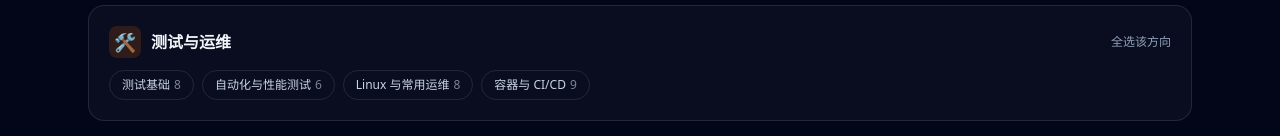
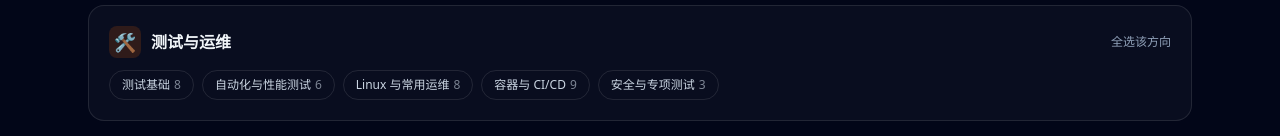
Before and after one commit to xwzy/interview.xwzy.dev, a React (Vite) app: page /quiz in a window 1280 px wide. Shown: the part 1338-1474 px from the top of the page. Built offline with nearby package versions, Linux system fonts and the light colour scheme.

Commit message:
feat(qa-ops): 新增「安全与专项测试」领域（安全测试/越权/App 专项 3 题）

```diff
--- a/src/data/qa-ops.ts
+++ b/src/data/qa-ops.ts
@@ -842,6 +842,105 @@ export const qaOpsTrack: Track = {
             },
           ],
         },
+
+      ],
+    },
+    {
+      id: 'qa-security-app',
+      name: '安全与专项测试',
+      description: 'Web 安全测试思路、越权漏洞与 App 专项（兼容性/弱网/稳定性）——测试工程师的高阶护城河。',
+      references: [
+        { label: 'OWASP Testing Guide', url: 'https://owasp.org/www-project-web-security-testing-guide/' },
+        { label: 'OWASP Top 10', url: 'https://owasp.org/Top10/' },
+      ],
+      questions: [
+        {
+          id: 'qa-sec-injection',
+          title: 'Web 安全测试的基础思路是什么？SQL 注入、XSS、CSRF 分别怎么测？',
+          difficulty: 'intermediate',
+          tags: ['安全测试', 'SQL 注入', 'XSS'],
+          points: [
+            '测试者思维：把所有**用户输入点**（表单、URL 参数、Header、JSON 体）当作不可信来源，逐个验证服务端是否校验——先梳理输入点清单再设计用例。',
+            '**SQL 注入**：字符型参数输入 `\' or \'1\'=\'1`、数字型参数加算式（`id=2-1` 看结果是否变化）、时间盲注用 `sleep(5)` 探测响应延迟；核心是验证服务端是否用了**参数化查询**。',
+            '**XSS** 三型定位：输入 `<script>alert(1)</script>` 与 `<img onerror=...>`，分别验证**存储型**（入库后他人页面触发）、**反射型**（URL 回显触发）、**DOM 型**（前端拼接 innerHTML 触发）——输入点与输出点分开排查。',
+            '**CSRF**：构造跨站表单自动提交，观察是否成功执行操作；检查关键接口有无 CSRF Token / SameSite Cookie；无 token 且 Cookie 自动携带即存在风险。',
+            '工具与产出：Burp Suite 抓包改参、浏览器 DevTools 看请求；报告要定位到**具体接口与参数**、给出复现步骤与危害等级，而不是只说"有漏洞"。',
+          ],
+          followUps: [
+            {
+              question: '开发说"前端已经做了输入过滤"，你怎么回应？',
+              points: [
+                '前端过滤可被完全绕过：直接用抓包工具构造请求，不经过任何前端代码——服务端校验才是唯一可信边界。',
+                '正确防御分层：前端过滤提升体验、**服务端参数化查询 + 输出编码**保证安全、CSP 兜底——多层防御每层独立生效。',
+              ],
+            },
+            {
+              question: '安全测试和功能测试的用例设计有什么本质区别？',
+              points: [
+                '功能测试验证"该做的能做"（正向+边界）；安全测试验证"不该做的做不了"（反向枚举攻击面）。',
+                '安全用例来自**攻击模型**（OWASP Top 10、注入/XSS/越权/SSRF/反序列化），需要持续更新；测试者要主动收集新漏洞类型补充用例库。',
+              ],
+            },
+          ],
+        },
+        {
+          id: 'qa-sec-broken-access',
+          title: '越权漏洞怎么测试？水平越权和垂直越权的区别是什么？',
+          difficulty: 'intermediate',
+          tags: ['越权', '安全测试', '权限'],
+          points: [
+            '**水平越权**（同级互访）：A 用户替换请求中的资源标识（orderId/userId/手机号）尝试读写 B 用户的数据——订单、收货地址、消息等"按 id 直取"的接口是高危区。',
+            '**垂直越权**（低权升高权）：用普通用户 token 直接调用管理接口（改 URL、遍历接口路径），或用无 token 请求应鉴权的接口——验证服务端是否校验**角色与身份**。',
+            '测试方法：抓包改参数 + **双账号对照**（A 的 token + B 的资源 id）、按接口文档遍历未公开接口、JWT 解开后修改 payload 重放（验证是否校验签名）。',
+            '修复验证标准：服务端必须用**会话中的身份**校验资源归属（资源 owner == 当前用户），拒绝未授权访问；前端隐藏入口只是体验优化，不算修复。',
+            '高危信号：接口按可预测 id（自增、手机号）取数、响应体返回他人敏感字段、管理接口无独立鉴权层。',
+          ],
+          followUps: [
+            {
+              question: '越权测试会不会有法律风险？测试时要注意什么？',
+              points: [
+                '必须有**书面授权**（测试范围、时间窗、目标系统），未经授权测试他人系统涉嫌违法。',
+                '测试数据用**测试账号互打**（A、B 两个测试号互相访问），不碰真实用户数据；发现漏洞按流程提交，不扩大利用、不下载敏感数据。',
+              ],
+            },
+            {
+              question: '为什么说越权是"扫描器扫不出来"的漏洞？',
+              points: [
+                '越权的判定需要**业务语义**（这个订单是不是这个用户的），通用扫描器只做模式匹配无法判断归属——这正是人工安全测试不可替代的部分。',
+                '自动化只能辅助圈定接口面（按参数模式预测），逐接口验证归属校验仍要靠测试者理解业务。',
+              ],
+            },
+          ],
+        },
+        {
+          id: 'qa-app-special',
+          title: 'App 专项测试要测哪些内容？弱网测试具体怎么做？',
+          difficulty: 'intermediate',
+          tags: ['App 专项', '弱网测试', '兼容性', 'Monkey'],
+          points: [
+            'App 专项五大类：**兼容性**（机型/OS 版本/分辨率/厂商 ROM 矩阵）、**弱网**（延迟/丢包/断网切换）、**稳定性**（Monkey 随机事件轰炸）、**性能**（冷启动/内存/耗电/流量/包体积）、**安装升级**（覆盖安装/降级卸载重装/升级数据迁移）。',
+            '**弱网模拟**：Charles/Fiddler 节流（限速、丢包、延迟），iOS 用开发者设置 Network Link Conditioner，Android 模拟器网络吞吐配置；测试点：超时与重试策略是否合理、加载态与失败提示是否友好、断网恢复后能否续传、重复提交是否被防住。',
+            '**兼容性策略**：用用户覆盖率数据驱动机型矩阵（Top 机型覆盖 80% 用户），云真机平台补长尾；重点关注厂商 ROM 差异（权限模型、后台限制、推送通道）。',
+            '**稳定性**：Monkey 随机事件流跑数小时（限速防卡死），崩溃用 logcat 堆栈 + 复现路径定位；发布前跑「高频操作脚本 + 内存泄漏检查（多次进出页面看内存水位）」。',
+            '**性能指标**：冷启动 < 2s、内存无持续增长、页面切换不掉帧、待机零耗电异常——用 PerfDog/Android Profiler 采集，与竞品基线对比。',
+          ],
+          followUps: [
+            {
+              question: 'Monkey 测试发现了崩溃，怎么定位？',
+              points: [
+                'logcat 抓崩溃堆栈（FATAL EXCEPTION 定位到类与行号），结合 Monkey 的 seed 与事件流回放复现。',
+                '分类归因：空指针/越界多为代码缺陷、ANR 看主线程阻塞栈、OOM 查内存水位——按类型分派给对应开发者并纳入回归。',
+              ],
+            },
+            {
+              question: '弱网测试除了限速，还要模拟哪些异常网络场景？',
+              points: [
+                '断网中途恢复（请求在途时的处理）、DNS 解析失败、服务端 502/504、重定向循环、高延迟低带宽（长连接假死）。',
+                '每个场景验证三件事：超时时间是否合理、失败提示是否明确可操作、恢复后是否自动重试且不重复提交——弱网测试的本质是测试"失败的优雅性"。',
+              ],
+            },
+          ],
+        },
       ],
     },
   ],
```
